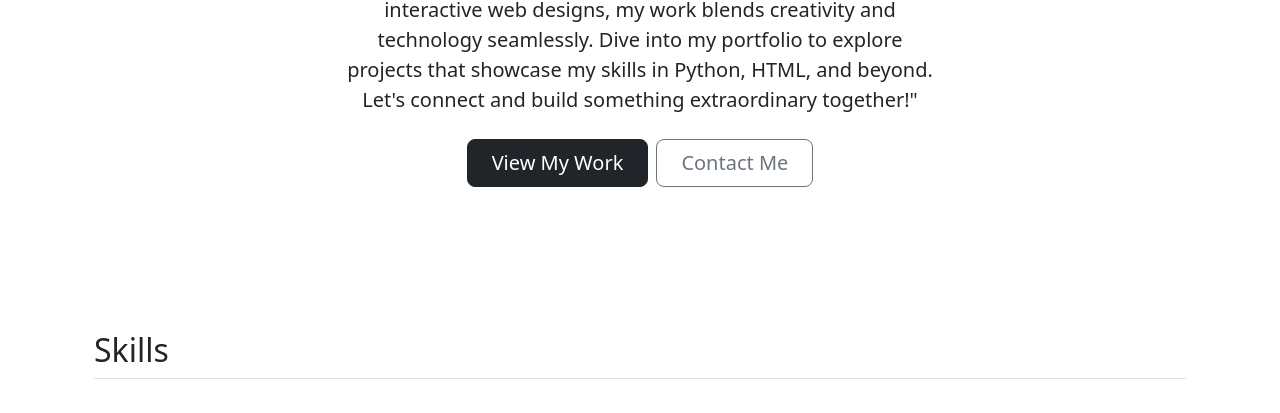
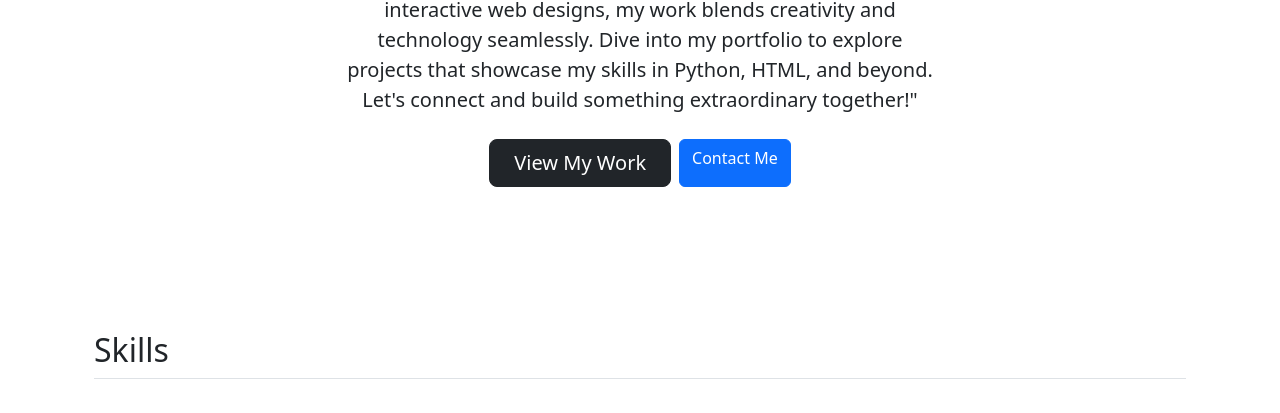
Before and after one commit to tjkreddy/Portfolio-Website, a plain HTML site: page index.html in a window 1280 px wide. Shown: the part 914-1327 px from the top of the page. Drawn offline with nearby package versions, Linux system fonts and the light colour scheme.

Commit message:
Update index.html

```diff
--- a/index.html
+++ b/index.html
@@ -59,7 +59,8 @@
               <p class="lead mb-4">"Hi there! I'm Thangella Jugal Kishore Reddy, a passionate developer with a knack for creating engaging and innovative digital experiences. From dynamic Basic turtle graphic Games to interactive web designs, my work blends creativity and technology seamlessly. Dive into my portfolio to explore projects that showcase my skills in Python, HTML, and beyond. Let's connect and build something extraordinary together!"</p>
               <div class="d-grid gap-2 d-sm-flex justify-content-sm-center">
                 <a href="#my-work"><button type="button" class="btn btn-dark btn-lg px-4 gap-3">View My Work</button></a>
-                <a href="#contact-me"><button type="button" class="btn btn-outline-secondary btn-lg px-4">Contact Me</button></a>
+                <a href="#contact-me" class="btn btn-primary">Contact Me</a>
+
               </div>
             </div>
           </div>
```
